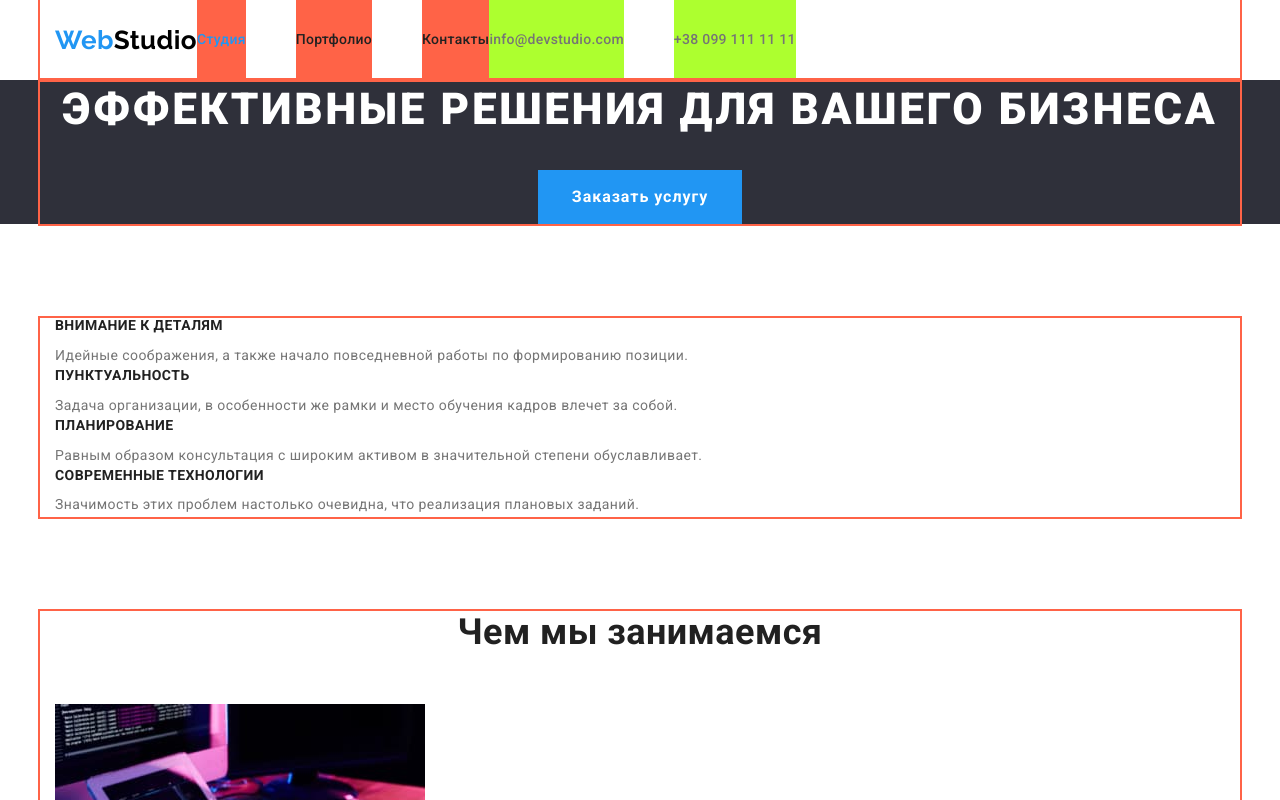
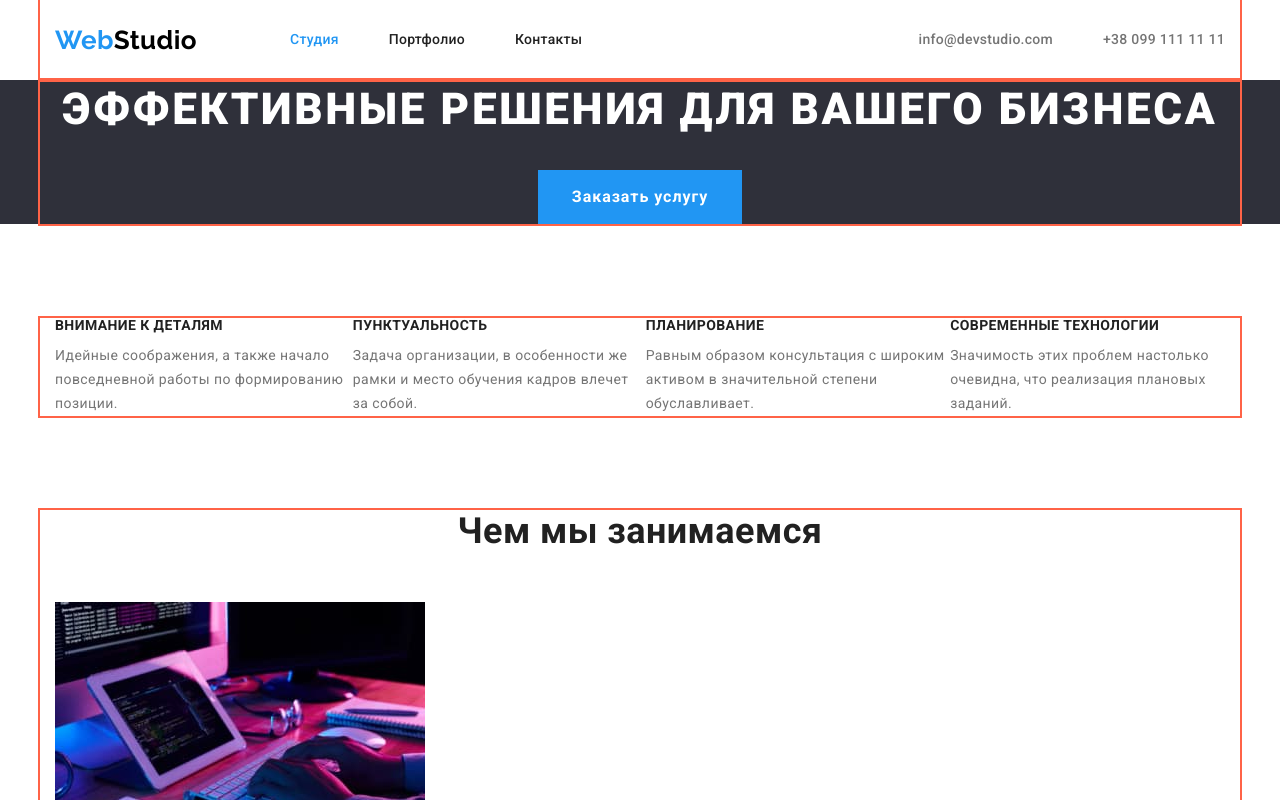
Before and after one commit to OlenaShyrina/goit-markup-hw-03, a plain HTML site: page index.html in a window 1280 px wide. Shown: the top 800 px of the page. Drawn offline with nearby package versions, Linux system fonts and the light colour scheme.

Commit message:
Add flex for header in index

```diff
--- a/css/styles.css
+++ b/css/styles.css
@@ -22,6 +22,14 @@ body {
    letter-spacing: 0.03em;
    color: #757575;
 
+}
+
+/* Ulilities */
+
+.list {
+   margin: 0;
+   padding: 0;
+   list-style: none;
 }
 
 /* Header */
@@ -66,17 +74,11 @@ body {
    color:#FFFFFF;
 }
 
-.list {
-   margin: 0;
-   padding: 0;
-   list-style: none;
-}
-
 /* Site nav */
 
 .site-nav {
    display: flex;
-
+   margin-left: 93px;
 }
 
 .site-nav .item + .item {
@@ -103,7 +105,6 @@ body {
 
    text-decoration: none;
    color: currentColor;
-   background-color: tomato;
 
 }
 
@@ -121,6 +122,7 @@ body {
 
 .contacts.list {
    display: flex;
+   margin-left: auto;
 }
 
 .contacts.list .item + .item {
@@ -132,13 +134,13 @@ body {
    padding-top: 32px;
    padding-bottom: 32px;
 
+
    font-weight: 500;
    line-height: 1.14;
    letter-spacing: 0.02em;
    color: #757575;
    text-decoration: none;
 
-   background-color: greenyellow;
 }
 
  .contacts .contact:hover,
@@ -190,6 +192,7 @@ body {
 /* Section features */
 
 .section {
+   display: flex;
    padding-top: 94px;
    padding-bottom: 94px;
 
@@ -212,6 +215,12 @@ body {
 .section-title.centered {
 
    text-align: center;
+}
+
+/* Section features */
+
+.features.list {
+   display: flex;
 }
 
 .feature-title {
```
Also changed, not shown: portfolio.html (+2 -0 lines).
